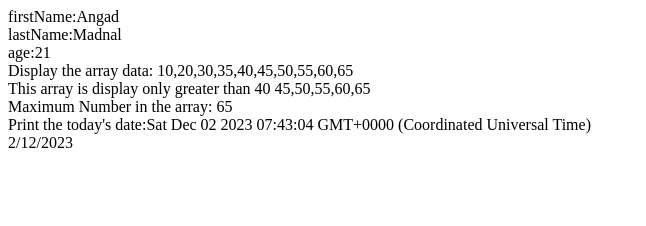
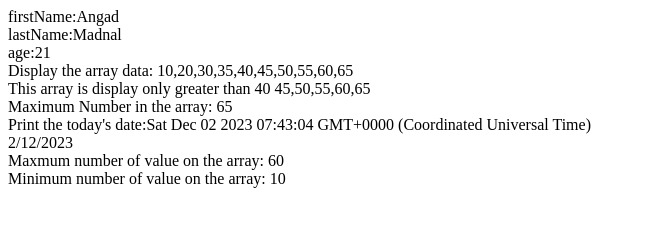
Before and after one commit to angadrazz/js122521, a plain HTML site: page Assignment_javascript_object/object.html in a window 1280 px wide. Shown: the whole page, without its empty margins (0-646 px from the left). Drawn offline with Linux system fonts and the light colour scheme.

Commit message:
using math object min and max

```diff
--- a/Assignment_javascript_object/object.html
+++ b/Assignment_javascript_object/object.html
@@ -55,6 +55,16 @@ const formattedDate = `${todayObject.day}/${todayObject.month}/${todayObject.yea
 //Print the today's Object
 
 document.write("<br>" + formattedDate);
+
+// Write a javascript program and create an array of 10 numbers.
+// 1. Find the maximum and minimum number using meth object method.
+// 2. store a variable x with value 1.5 and display all the trigonometric values of X using math object method.
+
+var arrayNum = [10,20,25,30,35,40,60,55,50,45,44];
+var maxNum = Math.max(...arrayNum);
+document.writeln("<br>" + "Maxmum number of  value on the array: " + maxNum);
+var minNum = Math.min(...arrayNum);
+document.writeln("<br>" + "Minimum number of value on the array: " + minNum);
     </script>
 </body>
 </html>
```
